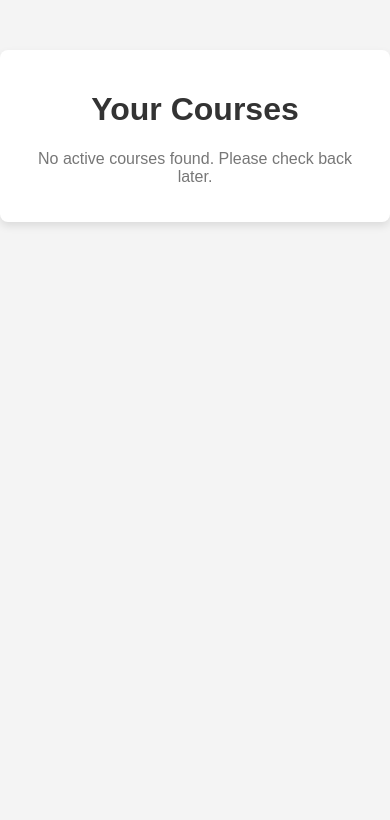
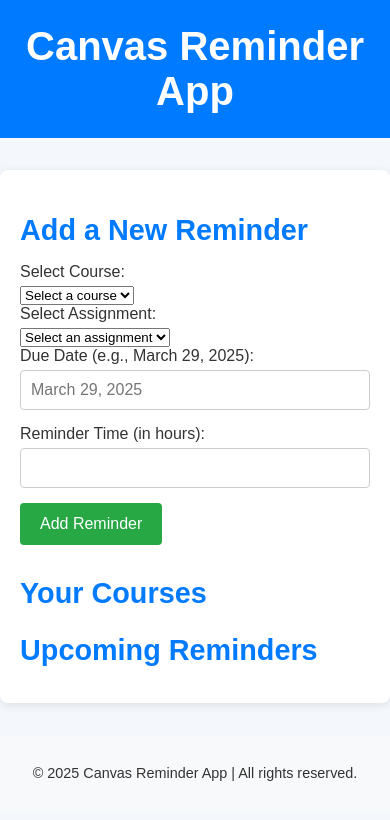
Before and after one commit to Basically654/CanvasReminderApp, a Flask app: page / in a window 390 px wide. Shown: the top 820 px of the page. Run offline with Flask 3, Linux system fonts and the light colour scheme; data that the repository does not hold is empty.

Commit message:
feat(UI): Update HTML structure and integrate course-assignment dropdown logic
- Added dropdown menus for course and assignment selection in reminder form.
- Implemented dynamic assignment dropdown based on selected course.
- Updated CSS for a cleaner, responsive design.
- Added 'Back' button on all pages for easier navigation.
- Enhanced reminder form with user-friendly date input (e.g., 'March 29, 2025').
- Improved error handling and validation in HTML forms.
- Refactored `app.py` to support dynamic dropdowns and proper API integration for courses/assignments.

```diff
--- a/app.py
+++ b/app.py
@@ -1,35 +1,104 @@
 import os
 
+from flask import Flask, render_template, request, jsonify
 from dotenv import load_dotenv
-from flask import Flask, render_template
-from CourseEnrollment import CourseEnrollment  # Import your class
+from datetime import datetime
+from apscheduler.schedulers.background import BackgroundScheduler
+from Reminder import add_reminder, check_and_send_reminders, reminders  # Import reminder functions
+from CourseEnrollment import CourseEnrollment  # Assuming this is already implemented
 
 app = Flask(__name__, template_folder='templates')
 load_dotenv()
 
 # Instantiate CourseEnrollment class with the Canvas API details
-CANVAS_BASE_URL = "https://canvas.instructure.com/api/v1"
+CANVAS_BASE_URL = "https://bsu.instructure.com/api/v1"
 API_TOKEN = os.getenv("API_KEY")
 course_enrollment = CourseEnrollment(CANVAS_BASE_URL, API_TOKEN)
 
 
 
+# Function to fetch current courses
 @app.route('/courses')
 def courses():
     # Fetch the current courses
-    course_enrollment = CourseEnrollment(CANVAS_BASE_URL, API_TOKEN)
     courses = course_enrollment.fetch_current_courses()
     return render_template('courses.html', courses=courses)
+
+
+# Home route to fetch courses and reminders
 @app.route('/')
 def home():
-    # Fetch the current courses
-    courses = course_enrollment.fetch_current_courses()  # Call the function here
-    # Pass the courses to the template
-    return render_template('home.html', courses=courses)
+    # Fetch current courses and reminders
+    courses = course_enrollment.fetch_current_courses()
+    if courses:
+        first_course_id = courses[0].get('id')
+        assignments = course_enrollment.fetch_assignments(first_course_id)
+    else:
+        assignments = []
+    return render_template('home.html', courses=courses, assignments=assignments)
+
+
+# Route to fetch assignments for a specific course
 @app.route('/course/<int:course_id>/assignments')
 def course_assignments(course_id):
     assignments = course_enrollment.fetch_assignments(course_id)
-    return render_template('assignments.html', assignments=assignments)
+    assignment_list = [{'id':assignment['id'], 'name': assignment["name"]} for assignment in assignments]
+    return jsonify(assignment_list)
+
+
+# Route to add a new reminder (e.g., for a specific assignment)
+@app.route('/add_reminder', methods=['POST'])
+def add_new_reminder():
+    # Assuming you get the data from the form
+    course_id = request.form['course_id']
+    assignment_id = request.form['assignment_id']
+    due_date_str = request.form['due_date']
+    reminder_time = int(request.form['reminder_time'])  # e.g., 24 hours before due date
+
+    # Parse the due date from the form input (assuming it's in 'YYYY-MM-DD' format)
+    due_date = datetime.strptime(due_date_str, '%Y-%m-%d')
+
+    # Add the reminder
+    add_reminder(course_id, assignment_id, due_date, reminder_time)
+
+    return render_template('home.html', courses=course_enrollment.fetch_current_courses(), reminders=reminders)
+
+
+# Route to view reminders (this will show all upcoming reminders)
+@app.route('/reminders')
+def view_reminders():
+    return render_template('reminders.html', reminders=reminders)
+
+
+# Periodic task to check and send reminders
+def scheduled_task():
+    check_and_send_reminders()
+
+# Initialize the scheduler and start it
+scheduler = BackgroundScheduler()
+scheduler.add_job(scheduled_task, 'interval', minutes=1)  # Check every minute
+scheduler.start()
 
 if __name__ == "__main__":
     app.run(debug=True)
+
+@app.route('/assignments')
+def fetch_assignments():
+    # Example course and assignment data from Canvas API
+    course_id = course_enrollment.fetch_current_courses()[0]['id']
+    assignment_id = course_enrollment.fetch_assignments(course_id)[0]['title']
+    due_date = datetime(2025, 4, 1, 12, 0)  # Due date for assignment
+    reminder_time = 24  # Reminder 24 hours before due date
+    assignments = course_enrollment.fetch_assignments(course_id)
+    # Add the reminder
+    add_reminder(course_id, assignment_id, due_date, reminder_time)
+
+    return render_template('assignments.html', assignments=assignments)
+
+@app.route('/reminders', methods=['GET'])
+def view_reminders():
+    # Show reminders to the user (you can customize this template)
+    return render_template('reminders.html', reminders=reminders)
+
+if __name__ == "__main__":
+    app.run(debug=True)
--- a/templates/home.html
+++ b/templates/home.html
@@ -1,86 +1,230 @@
 <!DOCTYPE html>
 <html lang="en">
 <head>
+    <script>
+    function loadAssignments(course_id) {
+        if (course_id) {
+            // Make an AJAX request to the server to fetch assignments for the selected course
+            fetch(`/course/${course_id}/assignments`)
+                .then(response => response.json())
+                .then(assignments => {
+                    let assignmentSelect = document.getElementById('assignment_id');
+                    assignmentSelect.innerHTML = ''; // Clear the current options
+
+                    // Add the default "Select an assignment" option
+                    let defaultOption = document.createElement('option');
+                    defaultOption.value = '';
+                    defaultOption.text = 'Select an assignment';
+                    assignmentSelect.appendChild(defaultOption);
+
+                    // Populate the assignments drop-down
+                    assignments.forEach(assignment => {
+                        let option = document.createElement('option');
+                        option.value = assignment.id;
+                        option.text = assignment.name;
+                        assignmentSelect.appendChild(option);
+                    });
+                })
+                .catch(error => {
+                    console.error('Error fetching assignments:', error);
+                });
+        } else {
+            // Clear the assignments dropdown if no course is selected
+            document.getElementById('assignment_id').innerHTML = '<option value="">Select an assignment</option>';
+        }
+    }
+</script>
+
     <meta charset="UTF-8">
     <meta name="viewport" content="width=device-width, initial-scale=1.0">
-    <title>Courses</title>
+    <title>Canvas Reminder App</title>
     <style>
         body {
             font-family: Arial, sans-serif;
-            background-color: #f4f4f4;
             margin: 0;
             padding: 0;
+            background-color: #f4f7fc;
+            color: #333;
         }
+
+        header {
+            background-color: #007BFF;
+            color: #fff;
+            padding: 1.5rem;
+            text-align: center;
+        }
+
+        h1 {
+            margin: 0;
+            font-size: 2.5rem;
+        }
+
         .container {
-            max-width: 900px;
-            margin: 50px auto;
+            max-width: 1200px;
+            margin: 2rem auto;
             padding: 20px;
             background-color: #fff;
-            box-shadow: 0px 4px 8px rgba(0, 0, 0, 0.1);
+            box-shadow: 0 2px 10px rgba(0, 0, 0, 0.1);
             border-radius: 8px;
         }
-        h1 {
-            text-align: center;
-            color: #333;
+
+        h2 {
+            color: #007BFF;
+            font-size: 1.8rem;
+            margin-bottom: 1rem;
         }
+
+        form {
+            margin-bottom: 2rem;
+        }
+
+        label {
+            display: block;
+            font-size: 1rem;
+            margin-bottom: 5px;
+        }
+
+        input[type="text"], input[type="number"], input[type="date"] {
+            width: 100%;
+            padding: 10px;
+            font-size: 1rem;
+            margin-bottom: 15px;
+            border: 1px solid #ccc;
+            border-radius: 4px;
+            box-sizing: border-box;
+        }
+
+        button {
+            padding: 12px 20px;
+            background-color: #28a745;
+            color: white;
+            font-size: 1rem;
+            border: none;
+            border-radius: 4px;
+            cursor: pointer;
+            transition: background-color 0.3s;
+        }
+
+        button:hover {
+            background-color: #218838;
+        }
+
         ul {
             list-style-type: none;
             padding: 0;
         }
+
         li {
-            background-color: #e7f3ff;
+            background-color: #f9f9f9;
+            margin-bottom: 12px;
             padding: 15px;
-            margin: 10px 0;
+            border-radius: 6px;
+            border: 1px solid #ddd;
+        }
+
+        .courses-list {
+            margin-top: 2rem;
+        }
+
+        .course-item {
+            background-color: #e9ecef;
+            padding: 12px;
+            margin-bottom: 10px;
             border-radius: 5px;
             display: flex;
             justify-content: space-between;
             align-items: center;
         }
-        .course-title {
-            font-size: 18px;
+
+        .course-item a {
+            text-decoration: none;
+            color: #007bff;
             font-weight: bold;
-            color: #007bff;
         }
-        .view-assignments-btn {
-            background-color: #007bff;
-            color: white;
-            padding: 10px 15px;
-            border: none;
-            border-radius: 5px;
-            cursor: pointer;
-            transition: background-color 0.3s ease;
+
+        .course-item a:hover {
+            color: #0056b3;
         }
-        .view-assignments-btn:hover {
-            background-color: #0056b3;
+
+        .reminder-list li {
+            font-size: 1.1rem;
         }
-        .no-courses {
+
+        footer {
+            background-color: #f8f9fa;
             text-align: center;
-            color: #777;
-            font-size: 16px;
+            padding: 1rem;
+            margin-top: 2rem;
+            font-size: 0.9rem;
         }
     </style>
 </head>
 <body>
 
-    <div class="container">
-        <h1>Your Courses</h1>
+<header>
+    <h1>Canvas Reminder App</h1>
+</header>
 
-        {% if courses %}
+<div class="container">
+
+    <section class="reminder-form">
+        <h2>Add a New Reminder</h2>
+        <form action="/add_reminder" method="POST">
+            <!-- Course Drop-Down Menu -->
+            <label for="course_id">Select Course:</label>
+        <select id="course_id" name="course_id" class="dropdown" required onchange="loadAssignments(this.value)">
+            <option value="">Select a course</option>
+            {% for course in courses %}
+                <option value="{{ course.id }}">{{ course.name }}</option>
+            {% endfor %}
+        </select>
+
+            <!-- Assignment Drop-Down Menu -->
+            <label for="assignment_id">Select Assignment:</label>
+        <select id="assignment_id" name="assignment_id" class="dropdown" required>
+            <option value="">Select an assignment</option>
+            <!-- This will be populated dynamically based on course selection -->
+        </select>
+
+            <label for="due_date">Due Date (e.g., March 29, 2025):</label>
+            <input type="text" id="due_date" name="due_date" placeholder="March 29, 2025" required>
+
+            <label for="reminder_time">Reminder Time (in hours):</label>
+            <input type="number" id="reminder_time" name="reminder_time" required>
+
+            <button type="submit">Add Reminder</button>
+        </form>
+    </section>
+
+    <section class="courses-list">
+        <h2>Your Courses</h2>
         <ul>
             {% for course in courses %}
-            <li>
-                <span class="course-title">{{ course['name'] }}</span>
-                <a href="/course/{{ course['id'] }}/assignments">
-                    <button class="view-assignments-btn">View Assignments</button>
-                </a>
-            </li>
+                <li class="course-item">
+                    <span>{{ course.name }} (ID: {{ course.id }})</span>
+                    <a href="{{ url_for('course_assignments', course_id=course.id) }}">View Assignments</a>
+                </li>
             {% endfor %}
         </ul>
-        {% else %}
-        <p class="no-courses">No active courses found. Please check back later.</p>
-        {% endif %}
+    </section>
 
-    </div>
+
+    <section class="reminder-list">
+        <h2>Upcoming Reminders</h2>
+        <ul>
+            {% for reminder in reminders %}
+                <li>
+                    Course: {{ reminder.course_id }} | Assignment: {{ reminder.assignment_id }} | Due: {{ reminder.due_date }} | Reminder: {{ reminder.reminder_time }} hours before
+                </li>
+            {% endfor %}
+        </ul>
+    </section>
+
+</div>
+
+<footer>
+    <p>&copy; 2025 Canvas Reminder App | All rights reserved.</p>
+</footer>
 
 </body>
 </html>
```
Also changed, not shown: CourseEnrollment.py (+5 -7 lines), Reminder.py (added, +52 -0 lines), templates/assignments.html (+16 -0 lines), templates/reminders.html (added, +20 -0 lines).
